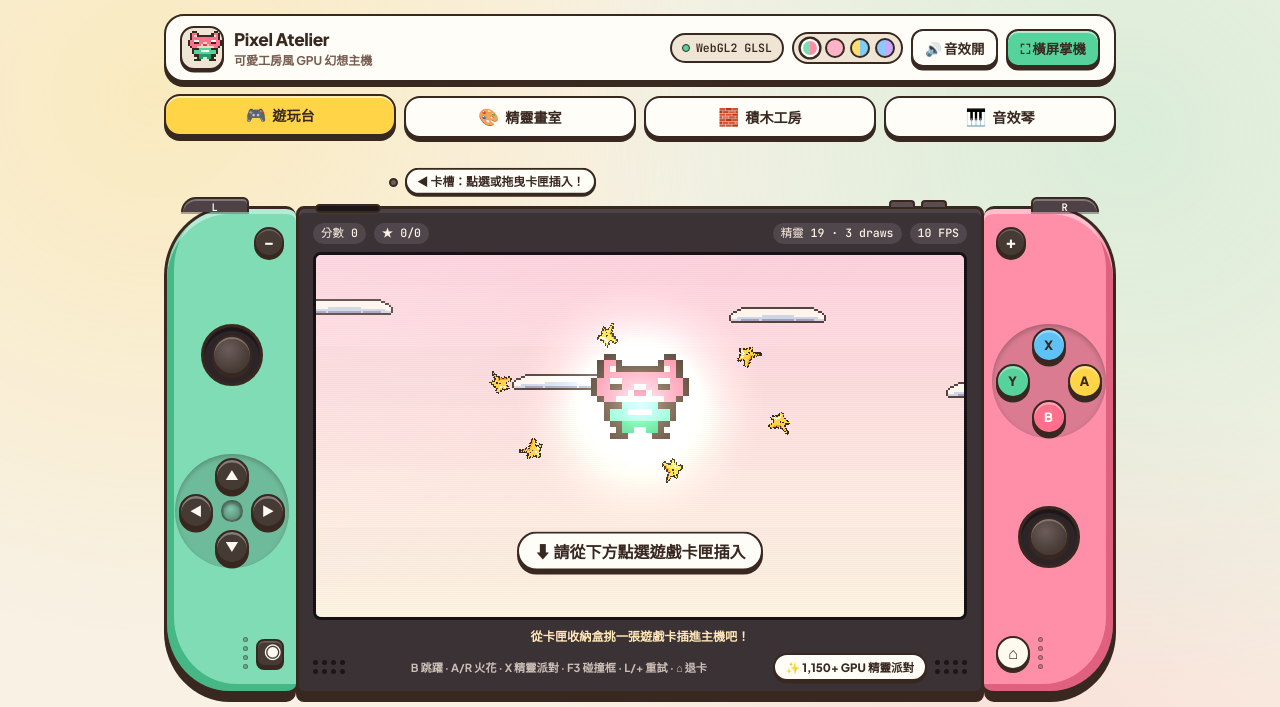
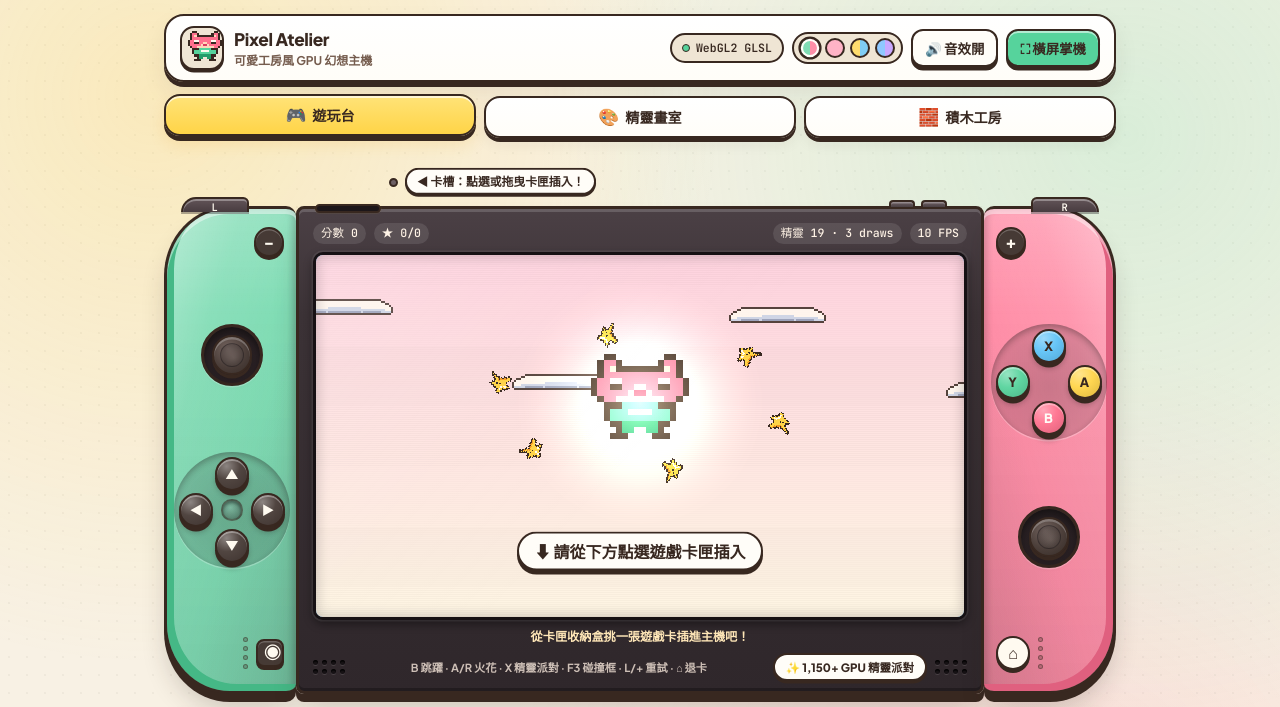
Before and after one commit to xiaotommy65-cyber/pixel-atelier, a website built with Vite: page index.html in a window 1280 px wide. Shown: the top 707 px of the page. Built offline with nearby package versions, Linux system fonts and the light colour scheme; animation ran at ten frames a second.

Commit message:
style(ui): remove synth piano tab and sculpt handheld 3D materiality & studio lighting

```diff
--- a/src/main.ts
+++ b/src/main.ts
@@ -17,7 +17,6 @@ import { ConsoleView } from './ui/ConsoleView.ts';
 import { installGlobalTactileFeedback } from './ui/dom.ts';
 import { drawAtlasSpriteToCanvas } from './ui/MomoMascot.ts';
 import { SpriteAtelierView } from './ui/SpriteAtelierView.ts';
-import { SynthPianoView } from './ui/SynthPianoView.ts';
 import { WorkshopView } from './ui/WorkshopView.ts';
 
 declare global {
@@ -26,7 +25,7 @@ declare global {
   }
 }
 
-type StationId = 'play' | 'sprite' | 'workshop' | 'synth';
+type StationId = 'play' | 'sprite' | 'workshop';
 type ShellTheme = 'mint' | 'berry' | 'honey' | 'sky';
 
 const SHELL_THEMES: { id: ShellTheme; label: string; left: string; right: string }[] = [
@@ -40,7 +39,6 @@ const STATIONS: { id: StationId; icon: string; label: string }[] = [
   { id: 'play', icon: '🎮', label: '遊玩台' },
   { id: 'sprite', icon: '🎨', label: '精靈畫室' },
   { id: 'workshop', icon: '🧱', label: '積木工房' },
-  { id: 'synth', icon: '🎹', label: '音效琴' },
 ];
 
 function createApp() {
@@ -242,7 +240,6 @@ function createApp() {
     switchStation('play');
     consoleView.insertCartridge(targetId);
   });
-  const synthPianoView = new SynthPianoView(synth, triggerMomoHappy);
 
   switchStation = (next: StationId) => {
     activeStation = next;
@@ -252,7 +249,6 @@ function createApp() {
     consoleView.element.classList.toggle('panel-hidden', next !== 'play');
     spriteAtelierView.element.classList.toggle('panel-hidden', next !== 'sprite');
     workshopView.element.classList.toggle('panel-hidden', next !== 'workshop');
-    synthPianoView.element.classList.toggle('panel-hidden', next !== 'synth');
 
     for (const [id, btn] of tabBtns.entries()) {
       btn.classList.toggle('is-active', id === next);
@@ -278,7 +274,6 @@ function createApp() {
     consoleView.element,
     spriteAtelierView.element,
     workshopView.element,
-    synthPianoView.element,
   );
   root.appendChild(shell);
   switchStation('play');
--- a/src/styles/atelier.css
+++ b/src/styles/atelier.css
@@ -68,9 +68,11 @@ body {
 
 body {
   background-image:
-    radial-gradient(circle at 12% 10%, rgba(255, 212, 71, 0.24) 0%, transparent 38%),
-    radial-gradient(circle at 88% 14%, rgba(138, 227, 188, 0.28) 0%, transparent 40%),
-    radial-gradient(circle at 80% 90%, rgba(255, 112, 141, 0.16) 0%, transparent 38%);
+    radial-gradient(circle at 12% 10%, rgba(255, 212, 71, 0.25) 0%, transparent 40%),
+    radial-gradient(circle at 88% 14%, rgba(138, 227, 188, 0.28) 0%, transparent 42%),
+    radial-gradient(circle at 80% 90%, rgba(255, 112, 141, 0.16) 0%, transparent 40%),
+    radial-gradient(rgba(56, 40, 32, 0.045) 1px, transparent 0);
+  background-size: auto, auto, auto, 18px 18px;
 }
 
 button,
@@ -83,7 +85,7 @@ textarea {
 .atelier-shell {
   max-width: 980px;
   margin: 0 auto;
-  padding: 14px 14px 28px;
+  padding: 14px 14px 30px;
   display: flex;
   flex-direction: column;
   gap: 14px;
@@ -91,10 +93,13 @@ textarea {
 
 /* Header Bar */
 .atelier-header {
-  background: var(--bg-card);
+  background: linear-gradient(180deg, #ffffff 0%, var(--bg-card) 100%);
   border: var(--border-w) solid var(--ink);
   border-radius: var(--radius-lg);
-  box-shadow: 0 5px 0 var(--ink);
+  box-shadow:
+    inset 0 2px 0 rgba(255, 255, 255, 0.9),
+    0 5px 0 var(--ink),
+    0 12px 24px rgba(56, 40, 32, 0.08);
   padding: 10px 14px;
   display: flex;
   align-items: center;
@@ -288,10 +293,10 @@ textarea {
   background: var(--accent-honey);
 }
 
-/* 4-Station Pill Tabs */
+/* 3-Station Pill Tabs */
 .station-nav {
   display: grid;
-  grid-template-columns: repeat(4, 1fr);
+  grid-template-columns: repeat(3, 1fr);
   gap: 8px;
 }
 
@@ -300,10 +305,13 @@ textarea {
   appearance: none;
   border: var(--border-w) solid var(--ink);
   border-radius: 16px;
-  background: var(--bg-card);
+  background: linear-gradient(180deg, #ffffff 0%, var(--bg-card) 100%);
   padding: 9px 8px;
   cursor: pointer;
-  box-shadow: inset 0 2px 0 rgba(255, 255, 255, 0.6), 0 4px 0 var(--ink);
+  box-shadow:
+    inset 0 2px 0 rgba(255, 255, 255, 0.78),
+    0 4px 0 var(--ink),
+    0 7px 14px rgba(56, 40, 32, 0.06);
   font-weight: 800;
   font-size: 0.88rem;
   display: flex;
@@ -319,9 +327,12 @@ textarea {
 }
 
 .station-tab.is-active {
-  background: var(--accent-honey);
+  background: linear-gradient(180deg, #ffe378 0%, var(--accent-honey) 100%);
   transform: translateY(-2px);
-  box-shadow: inset 0 2px 0 rgba(255, 255, 255, 0.6), 0 5px 0 var(--ink);
+  box-shadow:
+    inset 0 2px 0 rgba(255, 255, 255, 0.68),
+    0 5px 0 var(--ink),
+    0 9px 16px rgba(235, 157, 24, 0.16);
 }
 
 .station-tab:active,
@@ -341,12 +352,15 @@ textarea {
   display: none !important;
 }
 
-/* Studio Cards (Sprite Atelier / Workshop / Synth Piano) */
+/* Studio Cards (Sprite Atelier / Workshop) */
 .studio-card {
-  background: var(--bg-card);
+  background: linear-gradient(180deg, #ffffff 0%, var(--bg-card) 100%);
   border: var(--border-w) solid var(--ink);
   border-radius: var(--radius-xl);
-  box-shadow: 0 6px 0 var(--ink);
+  box-shadow:
+    inset 0 2px 0 rgba(255, 255, 255, 0.85),
+    0 6px 0 var(--ink),
+    0 14px 28px rgba(56, 40, 32, 0.08);
   padding: 18px;
   display: flex;
   flex-direction: column;
--- a/src/styles/switch.css
+++ b/src/styles/switch.css
@@ -34,24 +34,34 @@
 
 .joycon.is-left {
   grid-area: left;
-  background: var(--jc-left);
+  background:
+    linear-gradient(106deg, rgba(255, 255, 255, 0.34) 0%, rgba(255, 255, 255, 0.08) 28%, transparent 58%, rgba(28, 22, 25, 0.14) 100%),
+    linear-gradient(180deg, rgba(255, 255, 255, 0.16) 0%, transparent 22%, rgba(28, 22, 25, 0.08) 100%),
+    var(--jc-left);
   border-right: none;
   border-radius: 66px 10px 10px 66px / 70px 10px 10px 70px;
   box-shadow:
-    inset 0 5px 0 rgba(255, 255, 255, 0.42),
+    inset 0 5px 0 rgba(255, 255, 255, 0.44),
     inset 7px -7px 0 var(--jc-left-shade),
-    0 8px 0 var(--ink);
+    inset -3px 0 6px rgba(28, 22, 25, 0.2),
+    0 8px 0 var(--ink),
+    0 18px 28px -6px rgba(42, 30, 24, 0.24);
 }
 
 .joycon.is-right {
   grid-area: right;
-  background: var(--jc-right);
+  background:
+    linear-gradient(254deg, rgba(255, 255, 255, 0.34) 0%, rgba(255, 255, 255, 0.08) 28%, transparent 58%, rgba(28, 22, 25, 0.14) 100%),
+    linear-gradient(180deg, rgba(255, 255, 255, 0.16) 0%, transparent 22%, rgba(28, 22, 25, 0.08) 100%),
+    var(--jc-right);
   border-left: none;
   border-radius: 10px 66px 66px 10px / 10px 70px 70px 10px;
   box-shadow:
-    inset 0 5px 0 rgba(255, 255, 255, 0.42),
+    inset 0 5px 0 rgba(255, 255, 255, 0.44),
     inset -7px -7px 0 var(--jc-right-shade),
-    0 8px 0 var(--ink);
+    inset 3px 0 6px rgba(28, 22, 25, 0.2),
+    0 8px 0 var(--ink),
+    0 18px 28px -6px rgba(42, 30, 24, 0.24);
 }
 
 .joycon.is-recoiling {
@@ -225,9 +235,11 @@
   width: 62px;
   height: 62px;
   border-radius: 50%;
-  background: #2d2427;
+  background: radial-gradient(circle at 50% 56%, #241c1f 0%, #31272a 78%, #1d1719 100%);
   border: 3px solid var(--ink);
-  box-shadow: inset 0 4px 0 rgba(0, 0, 0, 0.35);
+  box-shadow:
+    inset 0 5px 8px rgba(0, 0, 0, 0.55),
+    0 1.5px 0 rgba(255, 255, 255, 0.24);
   touch-action: none;
   cursor: grab;
   flex-shrink: 0;
@@ -236,8 +248,8 @@
 
 .stick.is-gated {
   box-shadow:
-    inset 0 4px 0 rgba(0, 0, 0, 0.42),
-    0 0 0 2.5px rgba(255, 212, 71, 0.78);
+    inset 0 5px 8px rgba(0, 0, 0, 0.58),
+    0 0 0 2.5px rgba(255, 212, 71, 0.8);
 }
 
 .stick-knob {
@@ -248,16 +260,30 @@
   height: 40px;
   margin: -20px 0 0 -20px;
   border-radius: 50%;
-  background: radial-gradient(circle at 40% 35%, #6b5c58 0%, #463a35 70%);
+  background: radial-gradient(circle at 38% 32%, #72635e 0%, #4d403b 52%, #362c28 100%);
   border: 2.5px solid var(--ink);
-  box-shadow: inset 0 2px 0 rgba(255, 255, 255, 0.24), 0 3px 0 var(--ink);
+  box-shadow:
+    inset 0 2.5px 0 rgba(255, 255, 255, 0.24),
+    0 3.5px 0 var(--ink),
+    0 6px 8px rgba(20, 14, 16, 0.35);
   transition: transform 140ms var(--ease-bounce), box-shadow 80ms ease;
   pointer-events: none;
 }
 
+.stick-knob::after {
+  content: '';
+  position: absolute;
+  inset: 6px;
+  border-radius: 50%;
+  background: radial-gradient(circle at 58% 62%, rgba(255, 255, 255, 0.08) 0%, rgba(20, 14, 16, 0.28) 100%);
+  border: 1.5px solid rgba(28, 22, 25, 0.42);
+}
+
 .stick.is-active .stick-knob {
   transition: none;
-  box-shadow: inset 0 1.5px 3px rgba(0, 0, 0, 0.35), 0 1.5px 0 var(--ink);
+  box-shadow:
+    inset 0 1.5px 3px rgba(0, 0, 0, 0.38),
+    0 1.5px 0 var(--ink);
   filter: brightness(1.08);
 }
 
@@ -270,7 +296,7 @@
   height: 15px;
   border: 2.5px solid var(--ink);
   border-bottom: none;
-  background: #4e4246;
+  background: linear-gradient(180deg, #625458 0%, #483c40 100%);
   color: #fffaf0;
   font-family: 'JetBrains Mono', monospace;
   font-size: 0.65rem;
@@ -280,7 +306,7 @@
   place-items: center;
   cursor: pointer;
   touch-action: none;
-  box-shadow: inset 0 2px 0 rgba(255, 255, 255, 0.28), 0 2px 0 rgba(28, 22, 25, 0.35);
+  box-shadow: inset 0 2px 0 rgba(255, 255, 255, 0.32), 0 2px 0 rgba(28, 22, 25, 0.35);
   transition: transform 105ms var(--ease-bounce), background 105ms ease, box-shadow 105ms ease;
 }
 
@@ -302,17 +328,19 @@
   box-shadow: inset 0 1.5px 2px rgba(0, 0, 0, 0.35), 0 0 0 transparent;
 }
 
-/* Diamond button clusters (physical recessed socket + 3D D-Pad rocker + tactile press travel) */
+/* Diamond button clusters (physical recessed socket + 3D D-Pad rocker + domed keycaps) */
 .diamond {
   display: grid;
   grid-template-columns: repeat(3, 34px);
   grid-template-rows: repeat(3, 34px);
   gap: 2px;
   touch-action: none;
-  padding: 4px;
+  padding: 5px;
   border-radius: 50%;
-  background: rgba(28, 22, 25, 0.16);
-  box-shadow: inset 0 2.5px 5px rgba(28, 22, 25, 0.26);
+  background: radial-gradient(circle at 50% 54%, rgba(28, 22, 25, 0.22) 0%, rgba(28, 22, 25, 0.12) 100%);
+  box-shadow:
+    inset 0 3px 6px rgba(24, 18, 20, 0.32),
+    0 1.5px 0 rgba(255, 255, 255, 0.25);
 }
 
 .diamond.is-dpad {
@@ -331,9 +359,9 @@
   width: 62%;
   height: 62%;
   border-radius: 50%;
-  background: radial-gradient(circle at 42% 38%, rgba(255, 255, 255, 0.14), rgba(28, 22, 25, 0.36));
+  background: radial-gradient(circle at 42% 38%, rgba(255, 255, 255, 0.14), rgba(28, 22, 25, 0.38));
   border: 2px solid rgba(56, 40, 32, 0.45);
-  box-shadow: inset 0 2px 3px rgba(0, 0, 0, 0.32);
+  box-shadow: inset 0 2px 3px rgba(0, 0, 0, 0.34);
   pointer-events: none;
 }
 
@@ -344,7 +372,13 @@
   height: 34px;
   border-radius: 50%;
   border: 2.5px solid var(--ink);
-  background: #463a35;
+  background-color: #463a35;
+  background-image: radial-gradient(
+    circle at 32% 24%,
+    rgba(255, 255, 255, 0.38) 0%,
+    rgba(255, 255, 255, 0.06) 44%,
+    rgba(20, 14, 16, 0.14) 100%
+  );
   color: #fffaf0;
   font-weight: 900;
   font-size: 0.8rem;
@@ -352,16 +386,17 @@
   display: grid;
   place-items: center;
   box-shadow:
-    inset 0 2.5px 0 rgba(255, 255, 255, 0.34),
-    0 4.5px 0 var(--ink);
+    inset 0 2px 0 rgba(255, 255, 255, 0.34),
+    0 4.5px 0 var(--ink),
+    0 6px 5px rgba(24, 18, 20, 0.22);
   touch-action: none;
   transition: transform 105ms var(--ease-bounce), box-shadow 105ms ease, filter 105ms ease;
 }
 
-.dia-btn.is-a { background: var(--accent-honey); color: var(--ink); }
-.dia-btn.is-b { background: var(--accent-coral); color: #fffdf8; }
-.dia-btn.is-x { background: var(--accent-sky); color: var(--ink); }
-.dia-btn.is-y { background: var(--accent-mint); color: var(--ink); }
+.dia-btn.is-a { background-color: var(--accent-honey); color: var(--ink); }
+.dia-btn.is-b { background-color: var(--accent-coral); color: #fffdf8; }
+.dia-btn.is-x { background-color: var(--accent-sky); color: var(--ink); }
+.dia-btn.is-y { background-color: var(--accent-mint); color: var(--ink); }
 
 .dia-btn:active,
 .dia-btn.is-pressed {
@@ -383,12 +418,14 @@
 .console-body {
   grid-area: body;
   position: relative;
-  background: var(--console-body);
+  background: linear-gradient(180deg, #4b4045 0%, var(--console-body) 22%, #2f272b 100%);
   border: 3px solid var(--ink);
   border-radius: 8px;
   box-shadow:
-    inset 0 4px 0 var(--console-body-hi),
-    0 8px 0 var(--ink);
+    inset 0 3px 0 rgba(255, 255, 255, 0.16),
+    inset 0 -3px 0 rgba(0, 0, 0, 0.28),
+    0 8px 0 var(--ink),
+    0 18px 28px -6px rgba(42, 30, 24, 0.24);
   padding: 14px 14px 10px;
   display: flex;
   flex-direction: column;
@@ -408,9 +445,10 @@
   width: 26px;
   height: 7px;
   border-radius: 4px 4px 0 0;
-  background: #5a4d50;
+  background: linear-gradient(180deg, #6e6064 0%, #4b4043 100%);
   border: 2px solid var(--ink);
   border-bottom: none;
+  box-shadow: inset 0 1.5px 0 rgba(255, 255, 255, 0.28);
 }
 
 /* Cartridge slot on the top edge */
@@ -617,10 +655,13 @@
   position: relative;
   width: 100%;
   aspect-ratio: 16 / 9;
-  border-radius: 8px;
+  border-radius: 10px;
   overflow: hidden;
   border: 3px solid #161114;
   background: #6dbcf2;
+  box-shadow:
+    0 0 0 1.5px rgba(255, 255, 255, 0.08),
+    0 4px 10px rgba(0, 0, 0, 0.42);
 }
 
 .screen-frame::after {
@@ -629,7 +670,8 @@
   inset: 0;
   pointer-events: none;
   z-index: 4;
-  background: linear-gradient(135deg, rgba(255, 255, 255, 0.14) 0%, rgba(255, 255, 255, 0.03) 34%, transparent 56%);
+  background: linear-gradient(132deg, rgba(255, 255, 255, 0.14) 0%, rgba(255, 255, 255, 0.03) 30%, transparent 52%);
+  box-shadow: inset 0 0 14px rgba(16, 12, 18, 0.24);
 }
 
 .game-canvas {
@@ -811,7 +853,10 @@
   width: 5px;
   height: 5px;
   border-radius: 50%;
-  background: #1c1619;
+  background: #171215;
+  box-shadow:
+    inset 0 1.5px 1px rgba(0, 0, 0, 0.85),
+    0 1px 0 rgba(255, 255, 255, 0.12);
 }
 
 .body-legend {
@@ -849,10 +894,14 @@
 
 /* ---------- Game card case ---------- */
 .card-case {
-  background: #f2e3c9;
+  background: linear-gradient(180deg, #f5e9d3 0%, #eddcbf 100%);
   border: var(--border-w) solid var(--ink);
   border-radius: var(--radius-lg);
-  box-shadow: inset 0 4px 0 rgba(255, 255, 255, 0.6), 0 5px 0 var(--ink);
+  box-shadow:
+    inset 0 3px 0 rgba(255, 255, 255, 0.7),
+    inset 0 -3px 8px rgba(56, 40, 32, 0.08),
+    0 5px 0 var(--ink),
+    0 12px 22px rgba(56, 40, 32, 0.08);
   padding: 12px 14px 16px;
   display: flex;
   flex-direction: column;
@@ -890,8 +939,13 @@
   width: 118px;
   border: 2.5px solid var(--ink);
   border-radius: 9px 22px 9px 9px;
-  background: linear-gradient(var(--card-accent) 0 20px, #fffdf8 20px);
-  box-shadow: 0 4px 0 var(--ink);
+  background:
+    linear-gradient(135deg, rgba(255, 255, 255, 0.25) 0%, transparent 45%),
+    linear-gradient(var(--card-accent) 0 20px, #fffdf8 20px);
+  box-shadow:
+    inset 0 1.5px 0 rgba(255, 255, 255, 0.45),
+    0 4px 0 var(--ink),
+    0 8px 14px rgba(56, 40, 32, 0.12);
   padding: 4px 7px 8px;
   display: flex;
   flex-direction: column;
@@ -904,6 +958,10 @@
 
 .game-card:hover {
   transform: translateY(-4px) rotate(-1.5deg);
+  box-shadow:
+    inset 0 1.5px 0 rgba(255, 255, 255, 0.55),
+    0 7px 0 var(--ink),
+    0 14px 20px rgba(56, 40, 32, 0.18);
 }
 
 .game-card.is-dragging {
```
